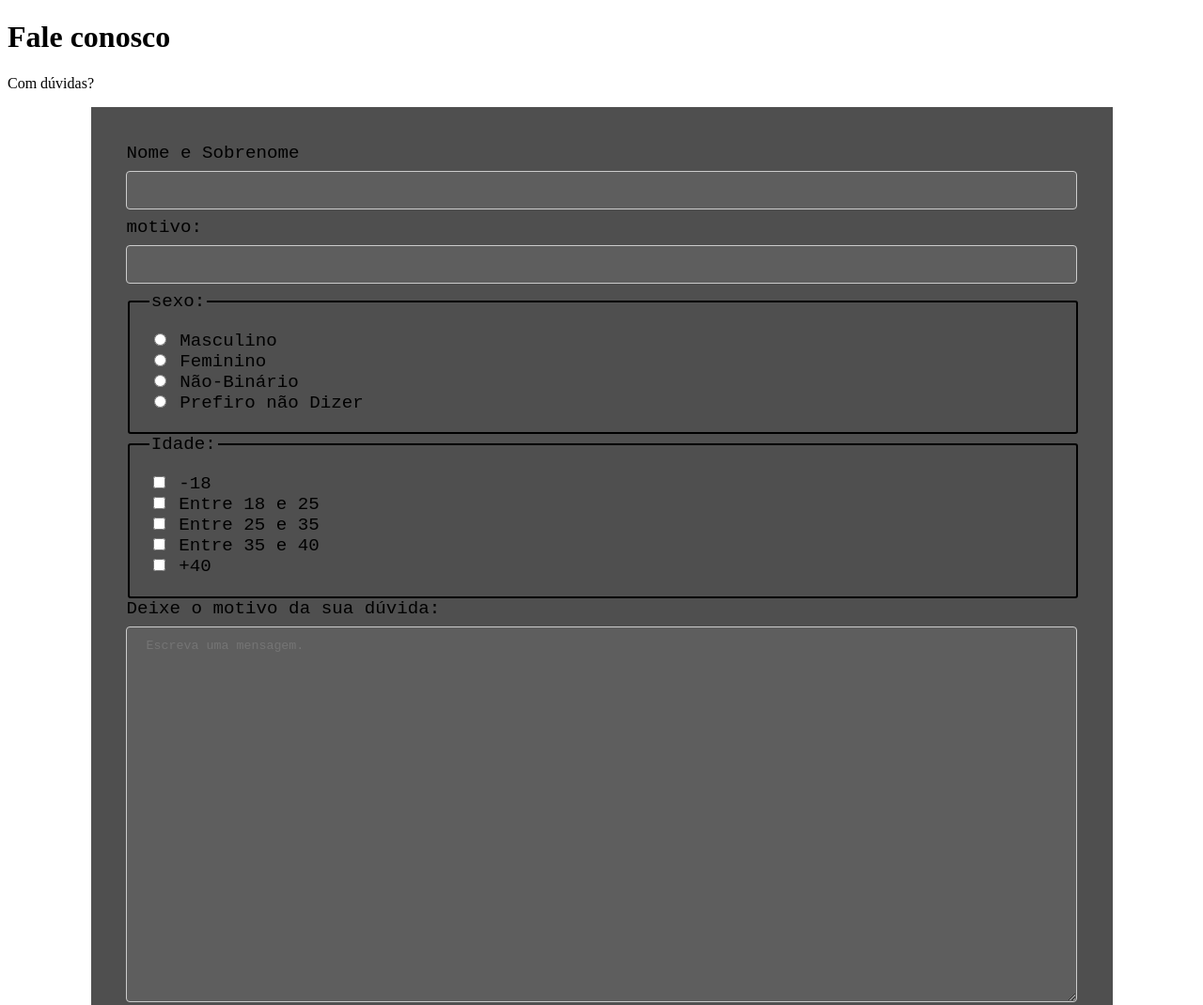
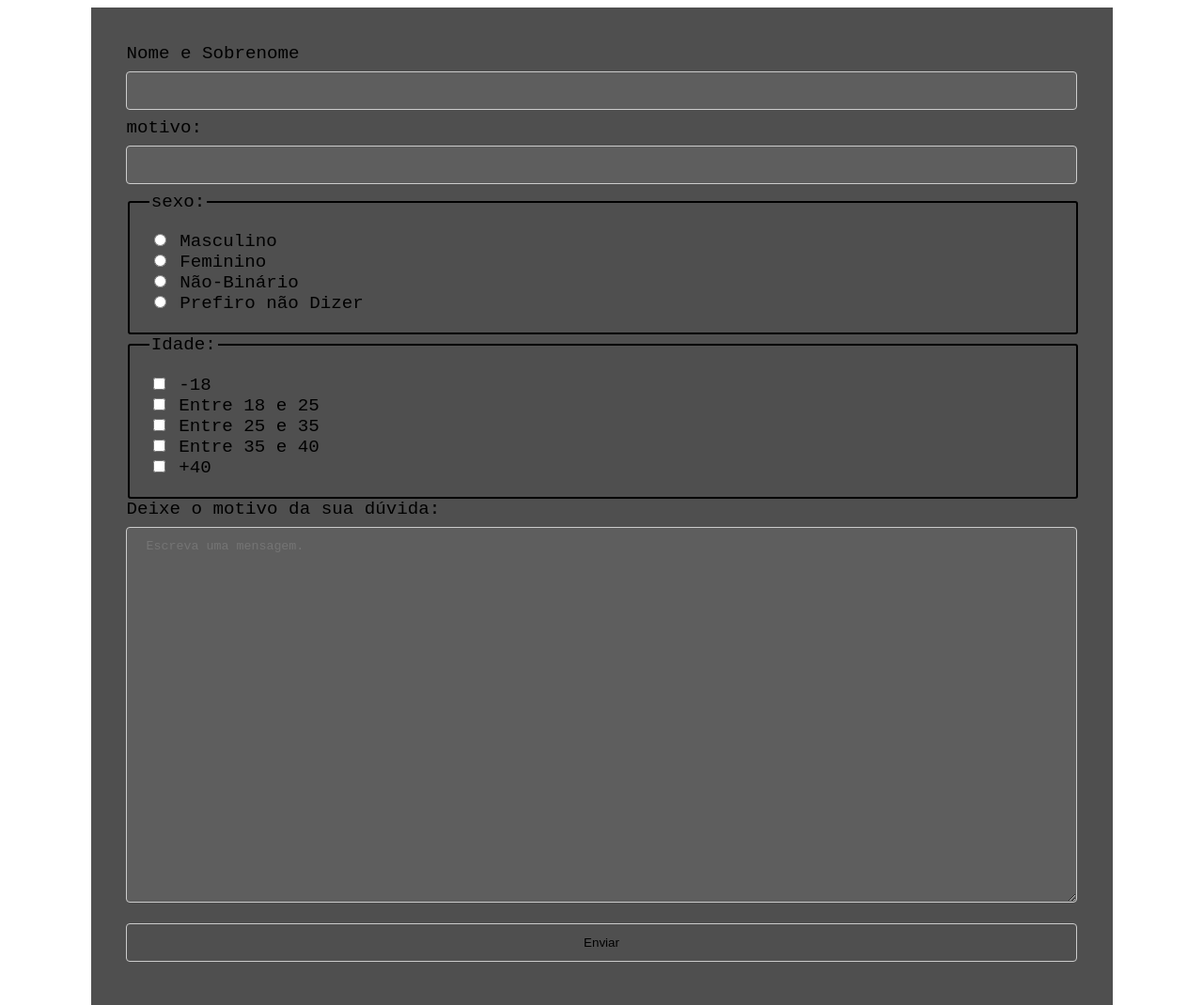
Before and after one commit to ProjetosBertoni/Formul-rio-, a plain HTML site: page index.html in a window 1280 px wide. Shown: the top 1070 px of the page at 94% size. Drawn offline with Linux system fonts and the light colour scheme.

Commit message:
Add files via upload

```diff
--- a/index.html
+++ b/index.html
@@ -11,9 +11,6 @@
 </html>
 
 
-<div class="container">
-        <h1>Fale conosco</h1>
-            <p class="centro">Com dúvidas?</p>
                 <div class="container_form">
                     <form>
                         <div class="formatar">
```
